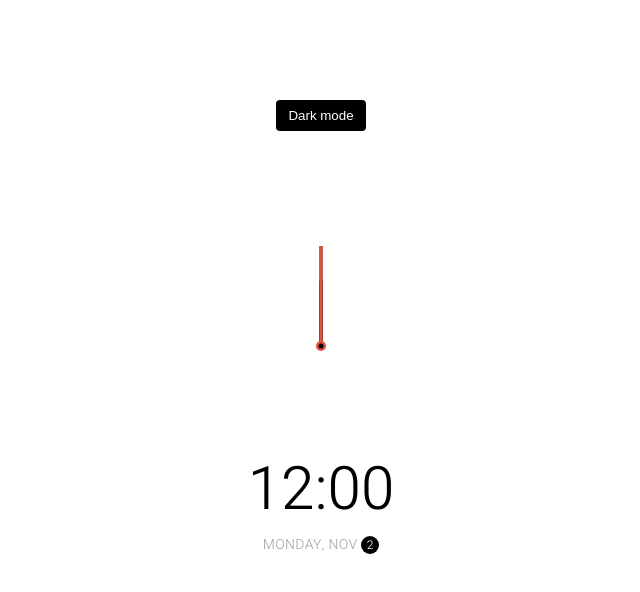
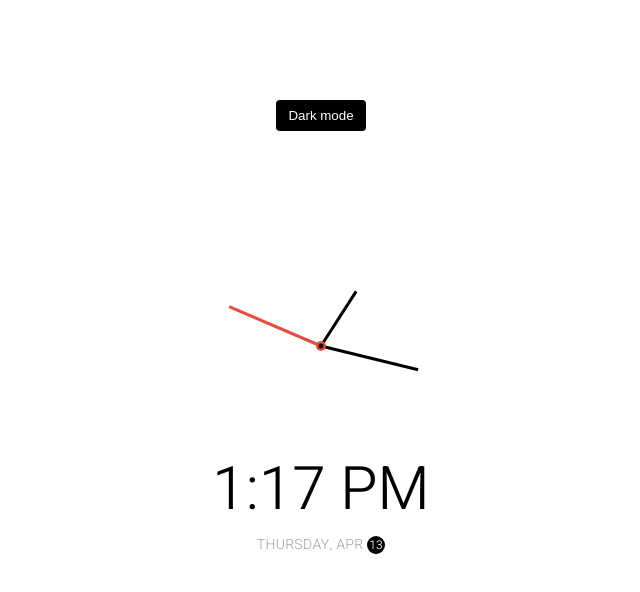
Before and after one commit to AnnaMara27/Light_and_Dark_Mode_Clock, a plain HTML site: page index.html in a window 1280 px wide. Shown: the whole page, without its empty margins (319-959 px from the left). Drawn offline with Linux system fonts and the light colour scheme.

Commit message:
Final commit

```diff
--- a/index.html
+++ b/index.html
@@ -23,8 +23,8 @@
         <div class="needle second"></div>
         <div class="center-point"></div>
       </div>
-      <div class="time">12:00</div>
-      <div class="date">Monday, Nov <span class="circle">2</span></div>
+      <div class="time"></div>
+      <div class="date"></div>
     </div>
 
     <script src="script.js"></script>
--- a/script.js
+++ b/script.js
@@ -0,0 +1,98 @@
+const hourEl = document.querySelector(".hour");
+const minuteEl = document.querySelector(".minute");
+const secondEl = document.querySelector(".second");
+const timeEl = document.querySelector(".time");
+const dateEl = document.querySelector(".date");
+const toggle = document.querySelector(".toggle");
+
+// we want to create arrays for months and for days
+
+const days = [
+  "Sunday",
+  "Monday",
+  "Tuesday",
+  "Wednesday",
+  "Thursday",
+  "Friday",
+  "Saturday",
+];
+const months = [
+  "Jan",
+  "Feb",
+  "Mar",
+  "Apr",
+  "May",
+  "Jun",
+  "Jul",
+  "Aug",
+  "Sep",
+  "Oct",
+  "Nov",
+  "Dec",
+];
+
+//Dark mode implementation
+toggle.addEventListener("click", (e) => {
+  const html = document.querySelector("html");
+  if (html.classList.contains("dark")) {
+    html.classList.remove("dark");
+    //instruction for the button
+    e.target.innerHTML = "Dark Mode";
+  } else {
+    html.classList.add("dark");
+    //instruction for the button
+    e.target.add("Light mode");
+  }
+});
+
+function setTime() {
+  const time = new Date();
+  const month = time.getMonth();
+  const day = time.getDay();
+  const date = time.getDate();
+  const hours = time.getHours();
+  const hoursForClock = hours % 12;
+  const minutes = time.getMinutes();
+  const seconds = time.getSeconds();
+  const ampm = hours >= 12 ? "PM" : "AM";
+
+  //we want to map the hours to degrees in the circle
+  hourEl.style.transform = `translate(-50%, -100%) rotate(${scale(
+    hoursForClock,
+    0,
+    11,
+    0,
+    360
+  )}deg)`;
+
+  minuteEl.style.transform = `translate(-50%, -100%) rotate(${scale(
+    minutes,
+    0,
+    59,
+    0,
+    360
+  )}deg)`;
+
+  secondEl.style.transform = `translate(-50%, -100%) rotate(${scale(
+    seconds,
+    0,
+    59,
+    0,
+    360
+  )}deg)`;
+
+  timeEl.innerHTML = `${hoursForClock}:${
+    minutes < 10 ? `0${minutes}` : minutes
+  } ${ampm}`;
+  dateEl.innerHTML = `${days[day]}, ${months[month]} <span class="circle">${date}</span>`;
+}
+
+//https://stackoverflow.com/questions/10756313/javascript-jquery-map-a-range-of-numbers-to-another-range-of-numbers
+
+const scale = (num, in_min, in_max, out_min, out_max) => {
+  return ((num - in_min) * (out_max - out_min)) / (in_max - in_min) + out_min;
+};
+
+setTime();
+
+setInterval(setTime, 1000);
--- a/style.css
+++ b/style.css
@@ -70,6 +70,7 @@ body {
   height: 65px;
   width: 3px;
   transform-origin: bottom center;
+  transition: all 0.5s ease-in;
 }
 
 .needle.hour {
```
